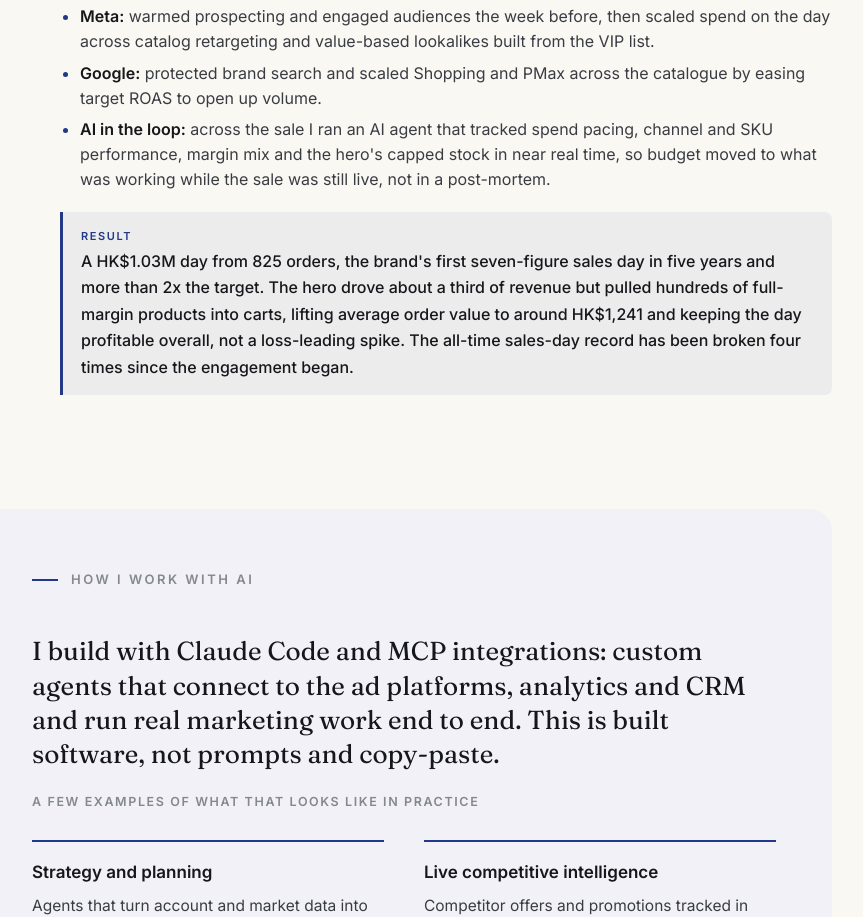
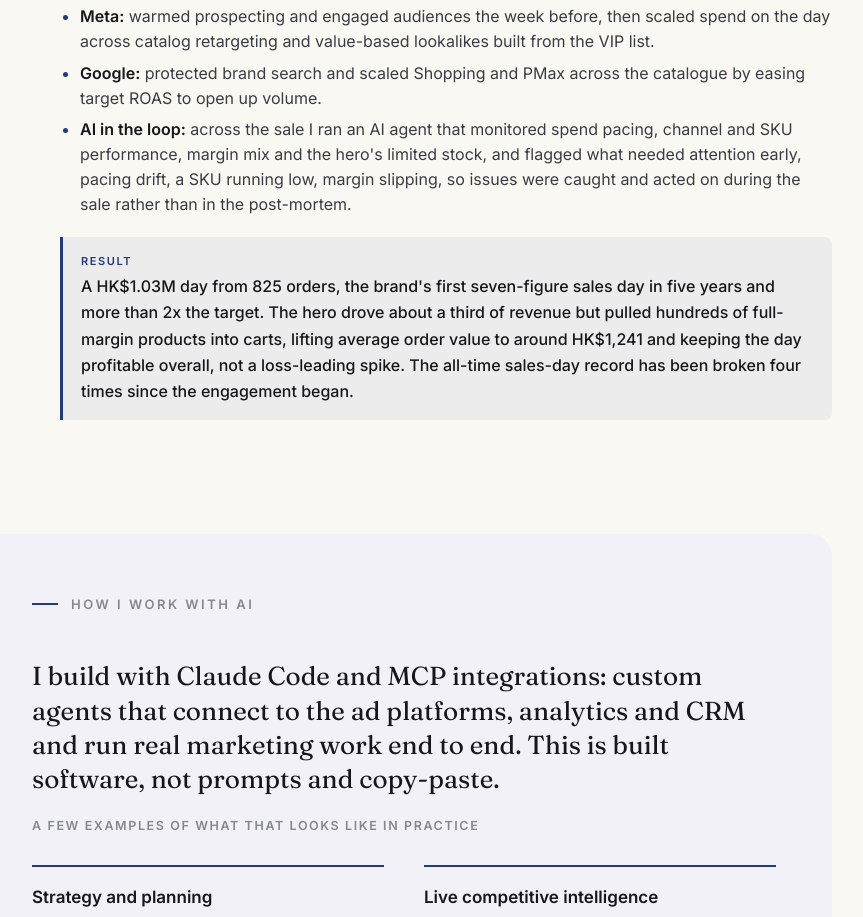
Before and after one commit to ra-shipit/ra-digital, a plain HTML site: page recentwork/index.html in a window 1280 px wide. Shown: the part 2749-3666 px from the top of the page, without its empty margins (236-1099 px from the left). Drawn offline with Linux system fonts and the light colour scheme.

Commit message:
Case 03: reframe AI bullet to monitoring/early-flagging (accurate, no intraday budget overclaim)

```diff
--- a/recentwork/index.html
+++ b/recentwork/index.html
@@ -215,7 +215,7 @@
             <li><b>The margin call:</b> the hero was deliberately thin-margin, so I used it only as a traffic-and-urgency hook and engineered the demand into higher-value baskets, building higher-margin bundles and offers, and prioritising the higher-margin SKUs in Shopping and PMax through the product feed with Boardfy. Success was judged on AOV and contribution margin in Triple Whale, not SKU-level ROAS.</li>
             <li><b>Meta:</b> warmed prospecting and engaged audiences the week before, then scaled spend on the day across catalog retargeting and value-based lookalikes built from the VIP list.</li>
             <li><b>Google:</b> protected brand search and scaled Shopping and PMax across the catalogue by easing target ROAS to open up volume.</li>
-            <li><b>AI in the loop:</b> across the sale I ran an AI agent that tracked spend pacing, channel and SKU performance, margin mix and the hero's capped stock in near real time, so budget moved to what was working while the sale was still live, not in a post-mortem.</li>
+            <li><b>AI in the loop:</b> across the sale I ran an AI agent that monitored spend pacing, channel and SKU performance, margin mix and the hero's limited stock, and flagged what needed attention early, pacing drift, a SKU running low, margin slipping, so issues were caught and acted on during the sale rather than in the post-mortem.</li>
           </ul>
         </div>
         <div class="result"><span class="k">Result</span><p>A HK$1.03M day from 825 orders, the brand's first seven-figure sales day in five years and more than 2x the target. The hero drove about a third of revenue but pulled hundreds of full-margin products into carts, lifting average order value to around HK$1,241 and keeping the day profitable overall, not a loss-leading spike. The all-time sales-day record has been broken four times since the engagement began.</p></div>
```
